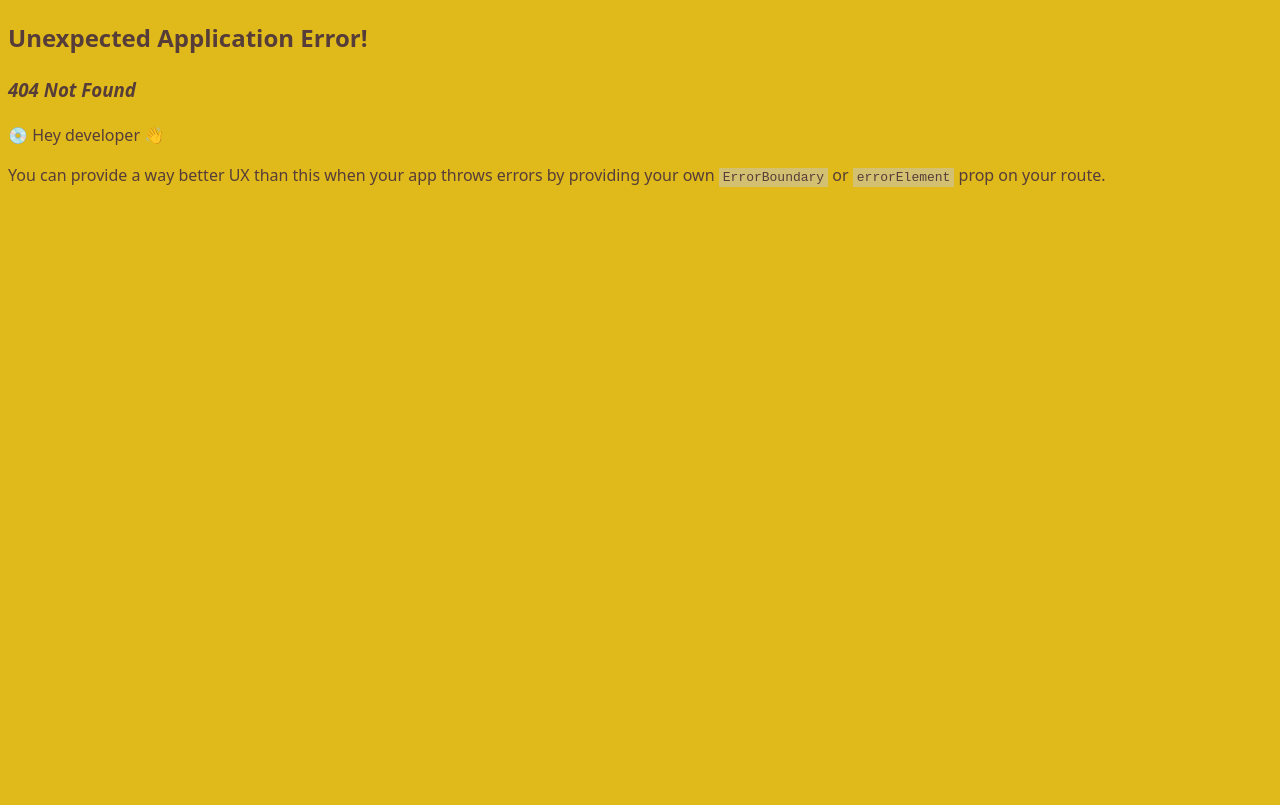
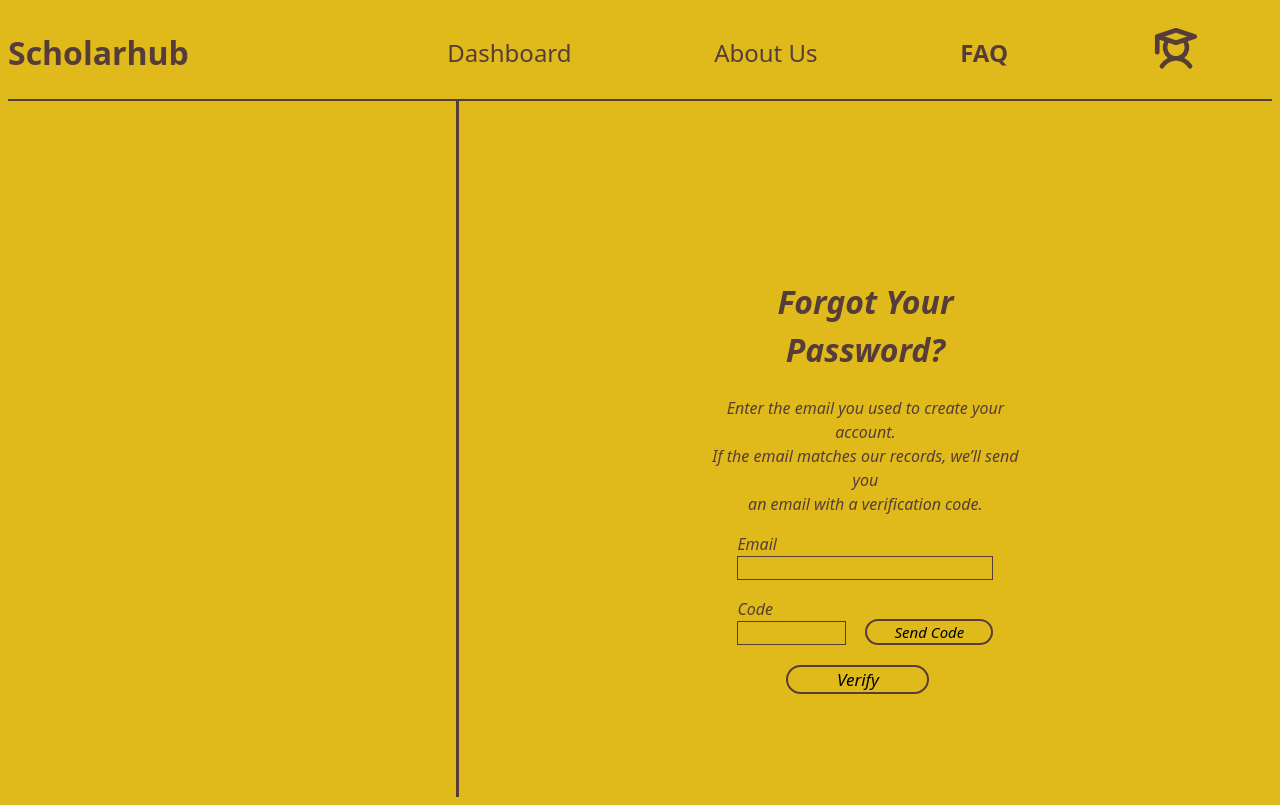
Before and after one commit to ifeomare/scholarhub, a React (Vite) app: page /forgot-password in a window 1280 px wide. Before the commit this address had no page. Built offline with nearby package versions, Linux system fonts and the light colour scheme; a web font is replaced by a local one.

Commit message:
SCH-22 Designed Forgot Password page

```diff
--- a/src/index.css
+++ b/src/index.css
@@ -27,7 +27,6 @@
   flex-direction: column;
   width: 10%;
   margin: 0 auto 15px 0;
-
 }
 
 .textbox-s {
@@ -65,7 +64,7 @@ input[type="text"] {
 
 #submit-button {
   width: 143px;
-  height: 30px;
+  max-height: 30px;
   margin: auto;
   border-radius: 25px;
   border: 2px solid #563d39;
--- a/src/main.jsx
+++ b/src/main.jsx
@@ -5,6 +5,7 @@ import App from "./App.jsx";
 import Login from "./pages/login.jsx";
 import CreateAccount from "./pages/create-account.jsx";
 import AboutUs from "./pages/about-us.jsx";
+import ForgotPassword from "./pages/forgot-password.jsx";
 
 const router = createBrowserRouter([
   {
@@ -23,6 +24,10 @@ const router = createBrowserRouter([
     path: "/about-us",
     element: <AboutUs />,
   },
+  {
+    path: "/forgot-password",
+    element: <ForgotPassword />,
+  }
 ]);
 createRoot(document.getElementById("root")).render(
   <RouterProvider router={router} />
--- /dev/null
+++ b/src/pages/forgot-password.jsx
@@ -0,0 +1,46 @@
+import Navbar from "../components/navbar.jsx";
+import "../styles/forgot-password.css";
+
+function ForgotPassword() {
+  return (
+    <>
+      <Navbar />
+      <div className="d-flex">
+        <aside className="aside-border"></aside>
+        <main className="forgot-pw-cont">
+          <form className="forgot-pw-form">
+            <h1>Forgot Your Password?</h1>
+            <p>
+              Enter the email you used to create your account. <br />
+              If the email matches our records, we’ll send you <br />
+              an email with a verification code.
+            </p>
+            <div>
+              <div className="textbox-xl">
+                <label htmlFor="email">Email</label>
+                <input type="text" name="email" id="email" />
+              </div>
+              <div className="send-code">
+                <div className="textbox-s" style={{ minWidth: "50%", margin: "auto 0 0 0" }}>
+                  <label htmlFor="Code">Code</label>
+                  <input type="text" style={{ maxWidth: "80%" }} />
+                </div>
+                <input
+                  type="submit"
+                  value="Send Code"
+                  style={{ float: "right", maxWidth: "50%", margin: "auto 0 0 auto", fontSize: "15px", verticalAlign: "middle" }}
+                  id="submit-button"
+                />
+              </div>
+              <div className="submit-button-container">
+                <input type="submit" value="Verify" id="submit-button" style={{fontSize: "17px"}} />
+              </div>
+            </div>
+          </form>
+        </main>
+      </div>
+    </>
+  );
+}
+
+export default ForgotPassword;
--- /dev/null
+++ b/src/styles/forgot-password.css
@@ -0,0 +1,28 @@
+.forgot-pw-cont {
+  min-width: 63.5vw;
+  min-height: 87vh;
+  font-style: italic;
+}
+
+.forgot-pw-form {
+  width: 25vw;
+  height: 40vh;
+  margin: auto;
+  position: relative;
+  top: 50%;
+  transform: translateY(-60%);
+}
+
+.forgot-pw-form h1, .forgot-pw-form p {
+    text-align: center;
+}
+
+.send-code {
+    max-width: 80%;
+    margin: 0 auto 20px auto;
+    display: flex;
+    min-height: 50px;
+    align-items: center;
+    justify-content: center;
+    vertical-align: middle;
+}
```
